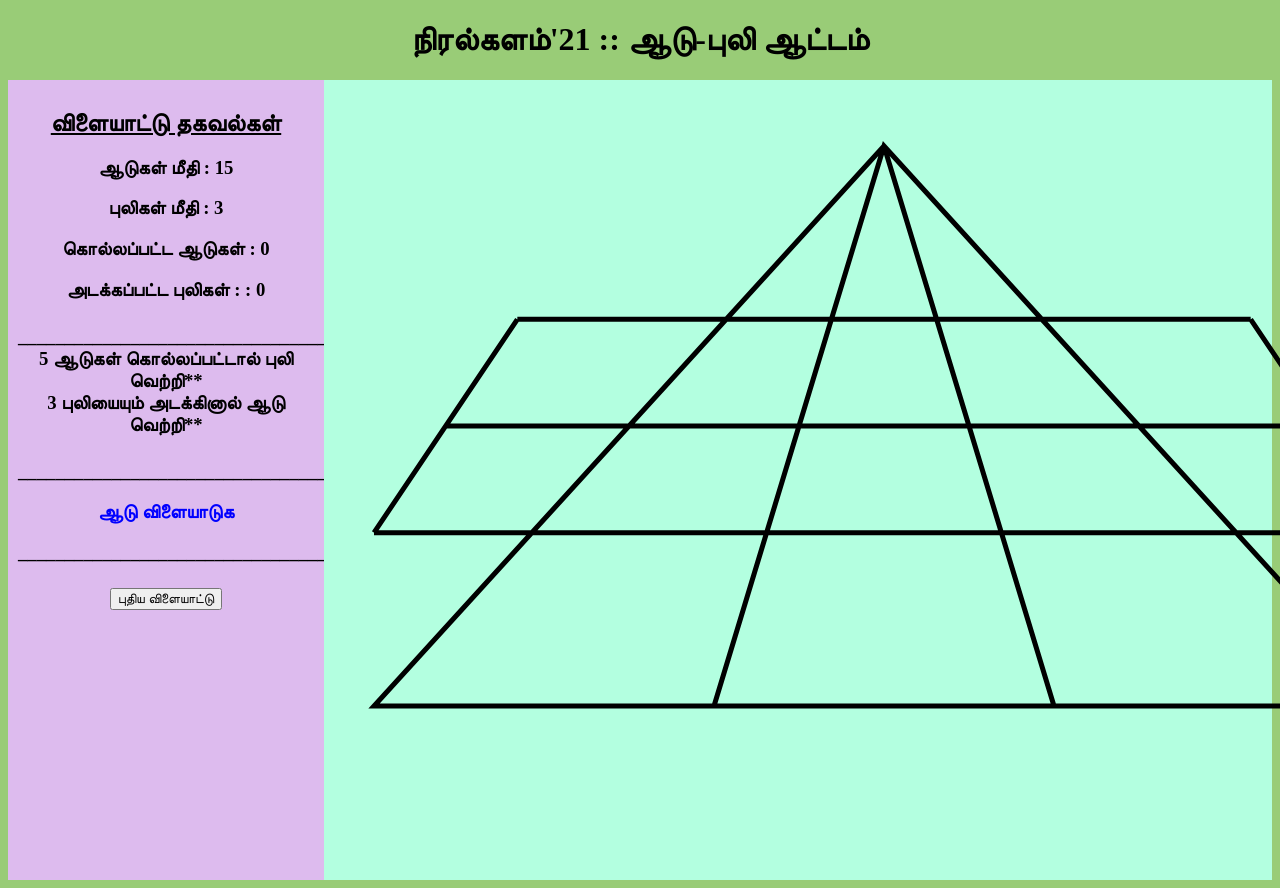
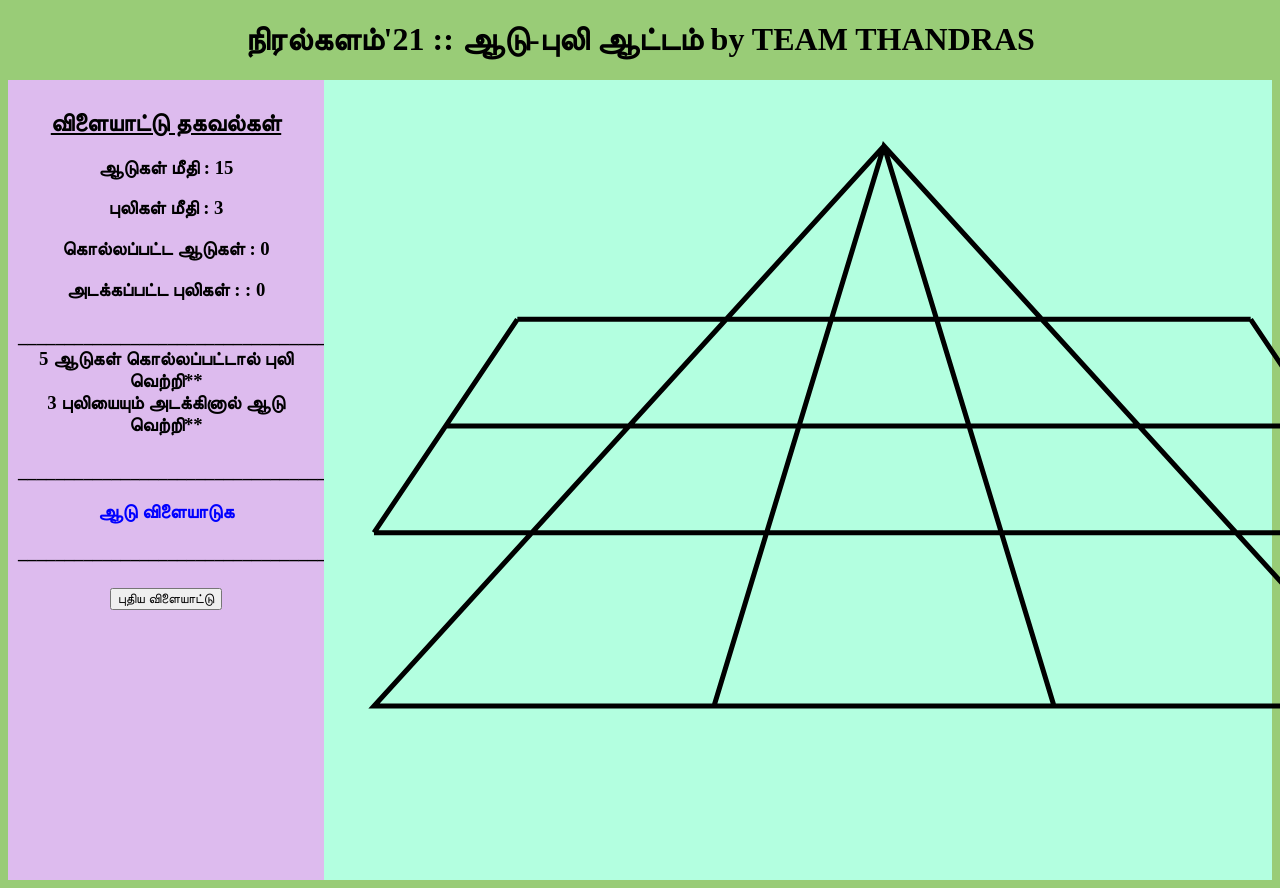
Before and after one commit to Srivishnu01/aadupuliaattam, a plain HTML site: page page.html in a window 1280 px wide. Shown: the top 888 px of the page. Drawn offline with Linux system fonts and the light colour scheme.

Commit message:
Update page.html

```diff
--- a/page.html
+++ b/page.html
@@ -32,7 +32,7 @@
 <body style="background-color: #9c7">
 
 <h1><center >
-நிரல்களம்'21 :: ஆடு-புலி ஆட்டம்
+நிரல்களம்'21 :: ஆடு-புலி ஆட்டம் by TEAM THANDRAS
 </center></h1>
 
 <div class="row">
```
